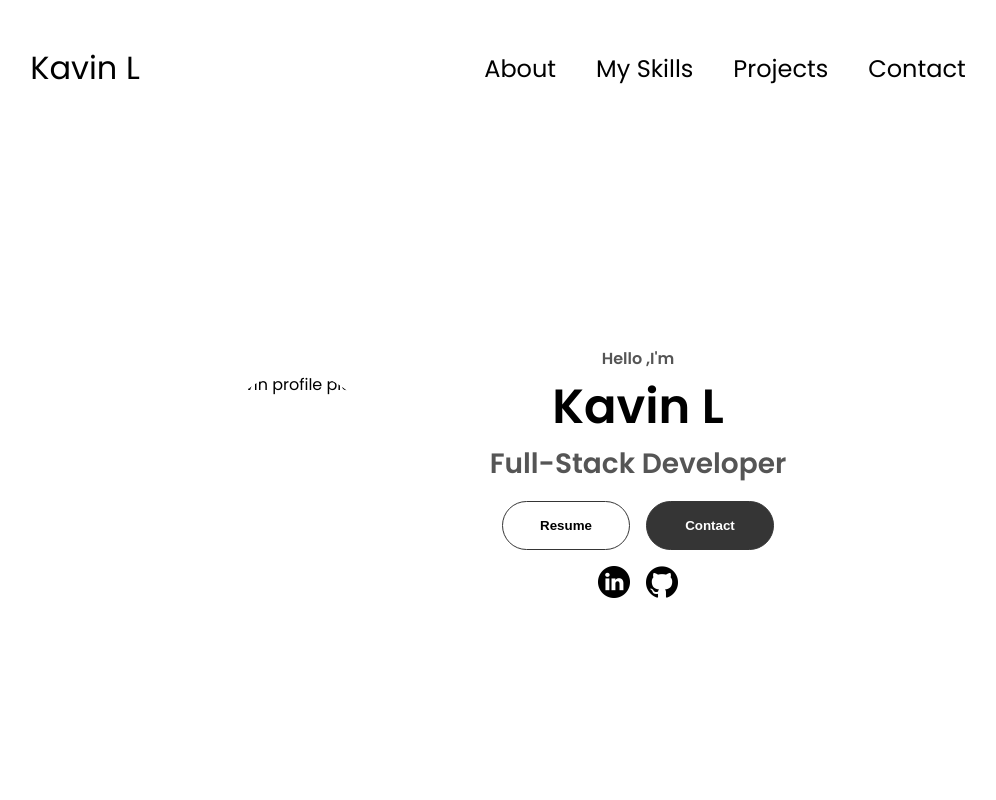
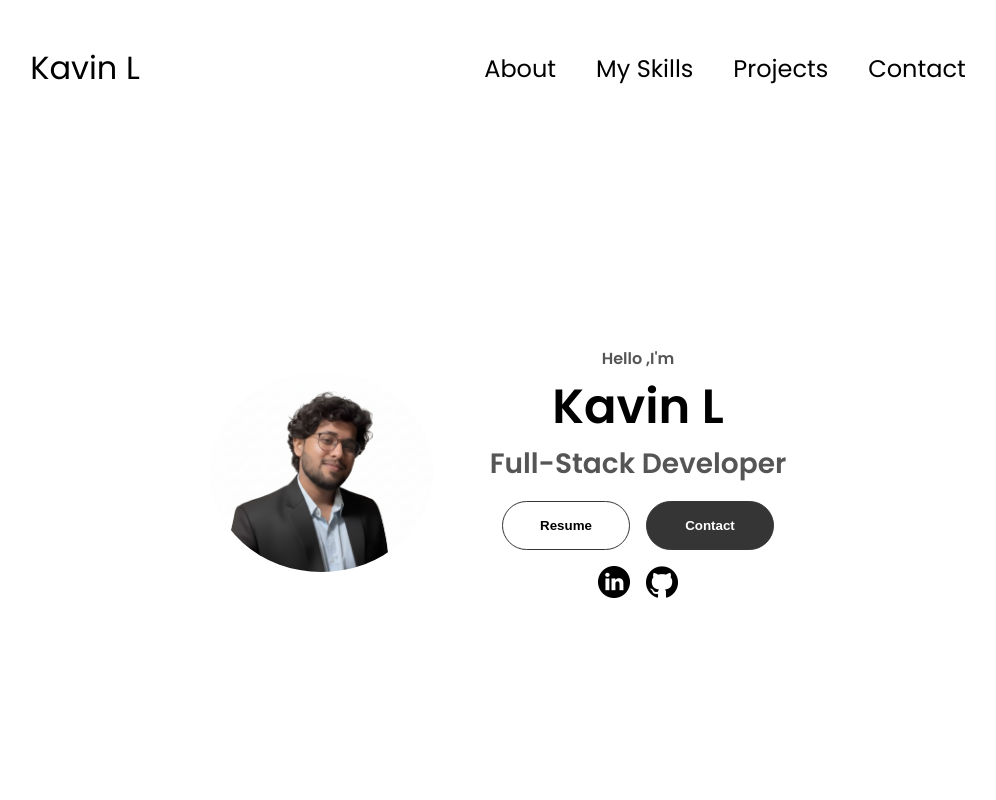
Before and after one commit to kavinlakshmanan/Personal-Website, a plain HTML site: page index.html in a window 1280 px wide. Shown: the top 800 px of the page, without its empty margins (142-1138 px from the left). Drawn offline with Linux system fonts and the light colour scheme.

Commit message:
Update index.html

```diff
--- a/index.html
+++ b/index.html
@@ -46,7 +46,7 @@
     </nav>
     <section id ="profile">
         <div class="section__pic-container">
-            <img src="./linked in profile.jpg" alt="kavin profile picture" style="border-radius: 50%;">
+            <img src="./linked in profile.png" alt="kavin profile picture" style="border-radius: 50%;">
         </div>
         <div class="section__text">
             <p class="section__text__p1">Hello ,I'm </p>
@@ -390,4 +390,5 @@
 
     <script src="script.js"></script>
 </body>
+
 </html>
```
